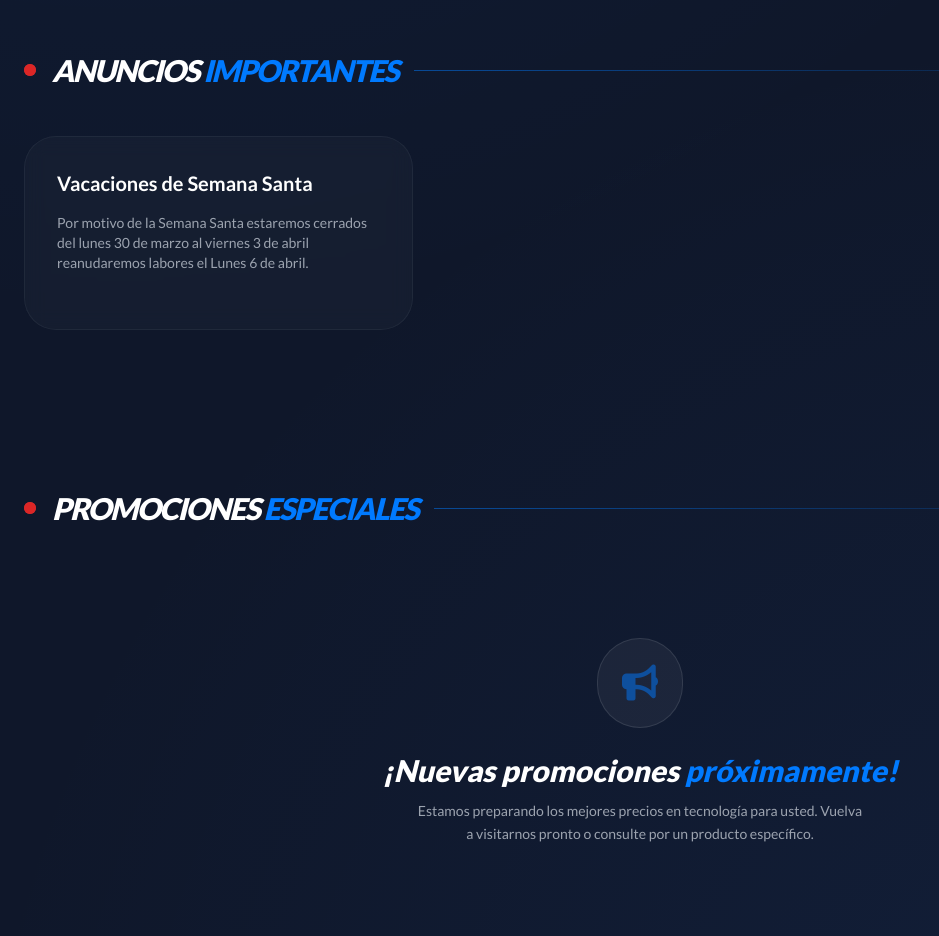
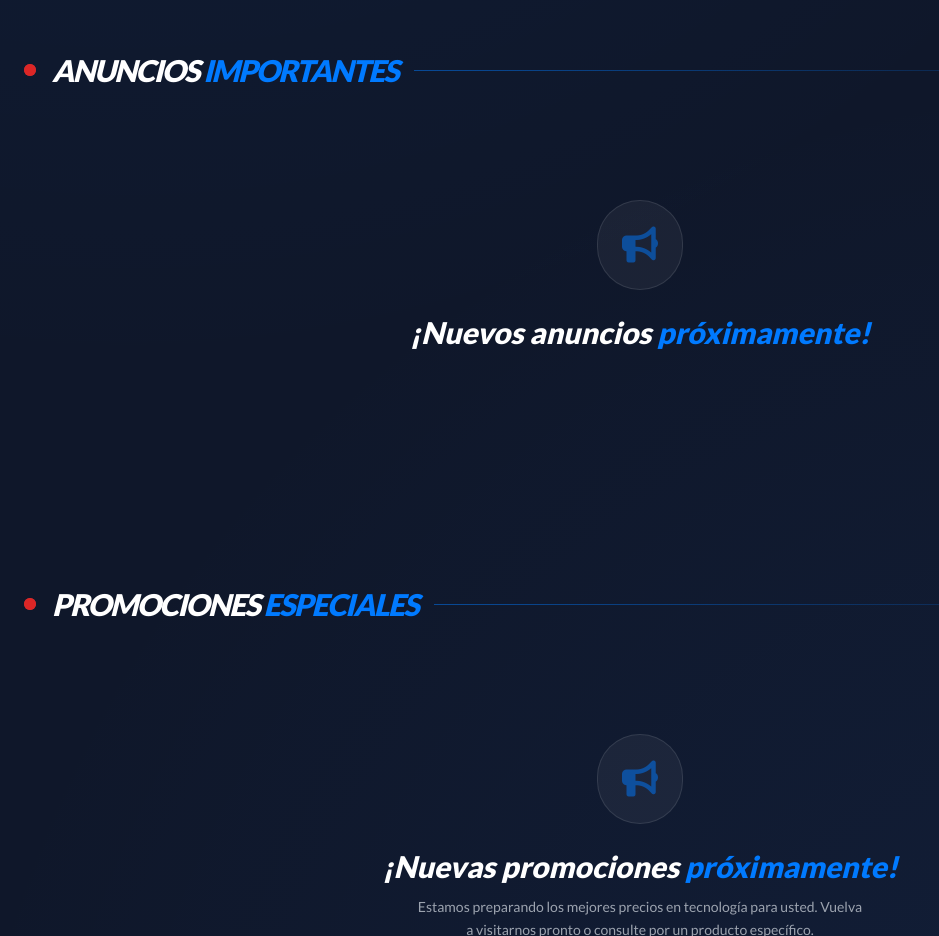
Before and after one commit to Inassarm/mania-digital, a website: page index.html in a window 1280 px wide. Shown: the part 1560-2496 px from the top of the page, without its empty margins (0-939 px from the left). Drawn offline with nearby package versions, Linux system fonts and the light colour scheme.

Commit message:
MANIA DIGITAL website

```diff
--- a/index.html
+++ b/index.html
@@ -324,17 +324,34 @@
 
     <script>
         function cargarAnuncios() {
-            const contenedor = document.getElementById('contenedor-anuncios');
-            if(typeof MIS_ANUNCIOS !== 'undefined') {
-                contenedor.innerHTML = MIS_ANUNCIOS.map(anuncio => `
-                    <div class="card-modern p-8 rounded-[2rem] h-full">
-                        <p class="text-xl font-bold mb-4">${anuncio.titulo}</p>
-                        <p class="text-gray-400 text-sm mb-6">${anuncio.descripcion}</p>
+    const contenedor = document.getElementById('contenedor-anuncios');
 
+    if (typeof MIS_ANUNCIOS !== 'undefined') {
+        // Solo anuncios que tengan un título real
+        const anunciosReales = MIS_ANUNCIOS.filter(a => a.titulo && a.titulo.trim() !== "");
+
+        if (anunciosReales.length > 0) {
+            contenedor.innerHTML = anunciosReales.map(anuncio => `
+                <div class="card-modern p-8 rounded-[2rem] h-full border border-white/5 bg-white/5 backdrop-blur-sm">
+                    <p class="text-xl font-bold mb-4">${anuncio.titulo}</p>
+                    <p class="text-gray-400 text-sm mb-6">${anuncio.descripcion}</p>
+                </div>
+            `).join('');
+        } else {
+
+            contenedor.innerHTML = `
+                <div class="col-span-full py-16 text-center animate-fade-in">
+                    <div class="inline-block p-6 rounded-full bg-white/5 border border-white/10 mb-6">
+                        <i class="fas fa-bullhorn text-4xl text-brand-blue opacity-50"></i>
                     </div>
-                `).join('');
-            }
+                    <h3 class="text-3xl font-black italic text-white mb-3">
+                        ¡Nuevos anuncios <span class="text-brand-blue">próximamente!</span>
+                    </h3>
+                </div>
+            `;
         }
+    }
+}
         document.addEventListener('DOMContentLoaded', cargarAnuncios);
     </script>
 </body>
--- a/oferta.js
+++ b/oferta.js
@@ -14,8 +14,8 @@ const MIS_OFERTAS = [
 
 const MIS_ANUNCIOS = [
     {
-        titulo: "Vacaciones de Semana Santa",
-        descripcion: "Por motivo de la Semana Santa estaremos cerrados del lunes 30 de marzo  al viernes 3 de abril reanudaremos labores el Lunes 6 de abril.",
+        titulo: "",
+        descripcion: "",
         esPopular: false
     },
 
```
Also changed, not shown: 1 other file.
